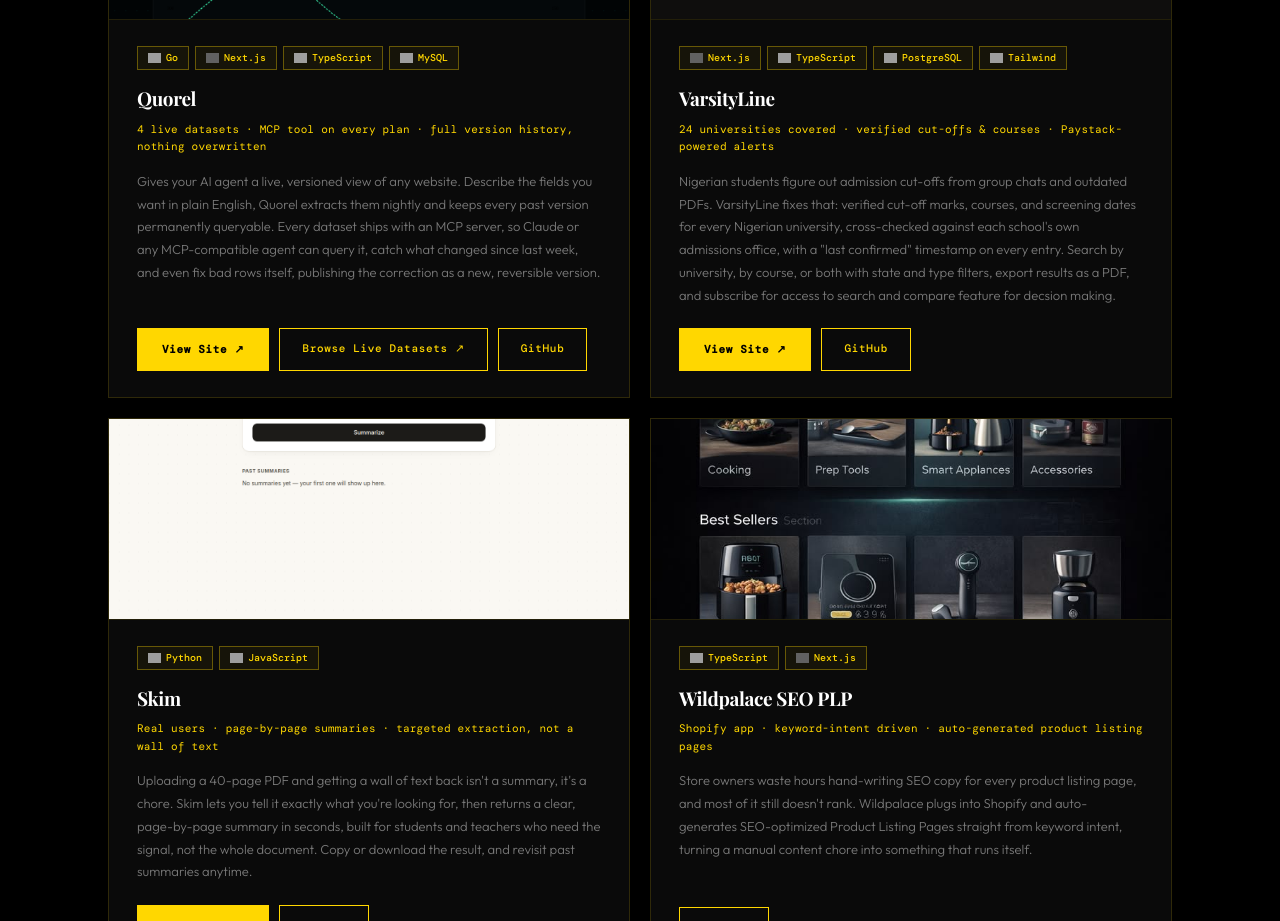
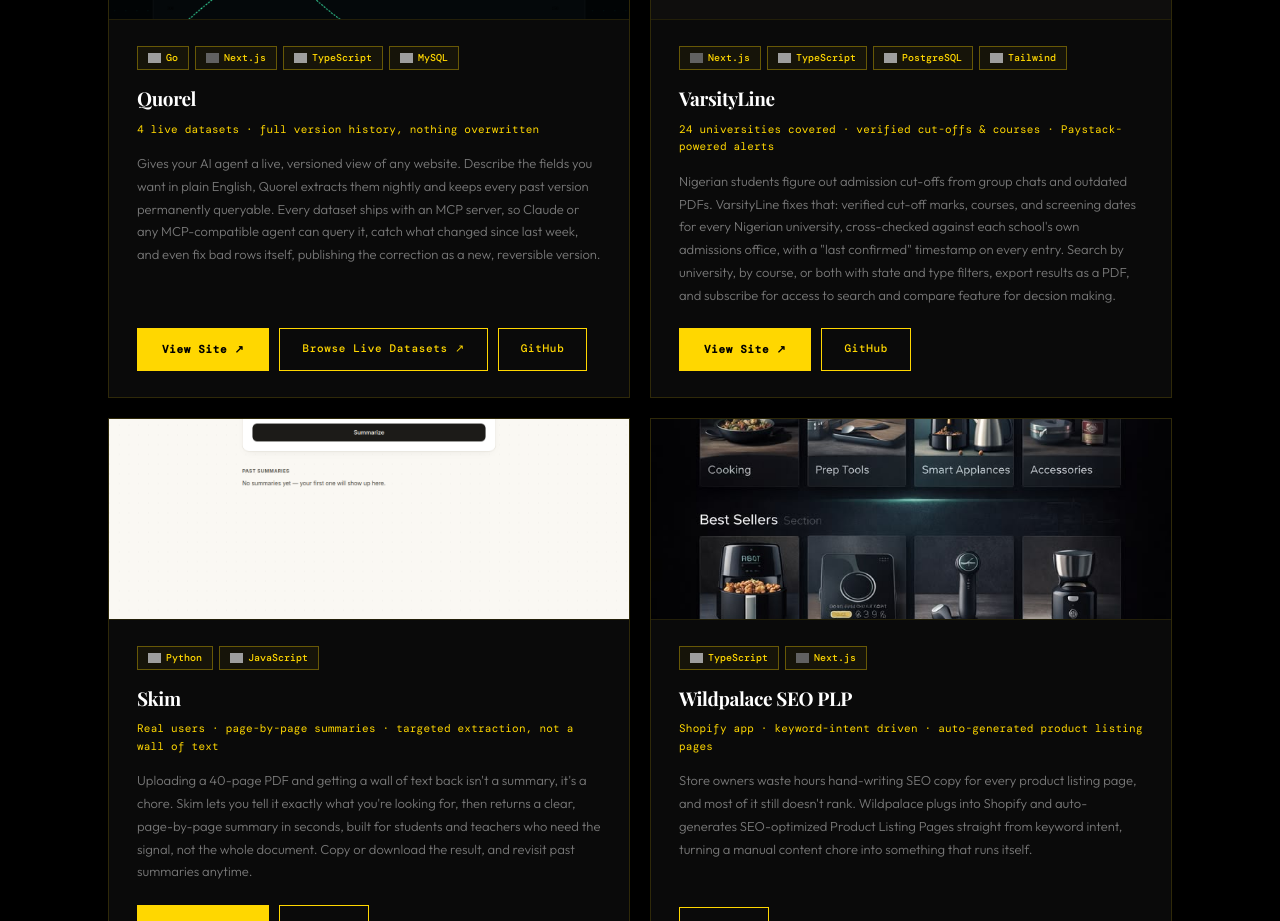
Before and after one commit to var-raphael/var-raphael, a Next.js app: page / in a window 1280 px wide. Shown: the part 1600-2521 px from the top of the page. Built offline with nearby package versions, Linux system fonts and the light colour scheme; grey boxes are pictures that could not be loaded; a web font is replaced by a local one.

Commit message:
landing page refactor

```diff
--- a/components/HomeClient.tsx
+++ b/components/HomeClient.tsx
@@ -231,7 +231,7 @@
           .section-inner { padding: 0 28px; }
           .nav-desktop-links { display: none; }
           .nav-hamburger { display: flex; }
-          .cv-btn-label { display: none; }
+          .btn-gold-fill { padding: 9px 14px; font-size: 10px; }
         }
         @media (max-width: 680px) {
           .section-inner { padding: 0 20px; }
--- a/components/data.ts
+++ b/components/data.ts
@@ -33,7 +33,7 @@
 export const PROJECTS = [
   {
     title: 'Quorel',
-    stat: '4 live datasets · MCP tool on every plan · full version history, nothing overwritten',
+    stat: '4 live datasets · full version history, nothing overwritten',
     desc: 'Gives your AI agent a live, versioned view of any website. Describe the fields you want in plain English, Quorel extracts them nightly and keeps every past version permanently queryable. Every dataset ships with an MCP server, so Claude or any MCP-compatible agent can query it, catch what changed since last week, and even fix bad rows itself, publishing the correction as a new, reversible version.',
     images: ['/portfolio-images/img/quorel1.jpg', '/portfolio-images/img/quorel2.jpg'],
     live: 'https://quorel.vercel.app',
```
